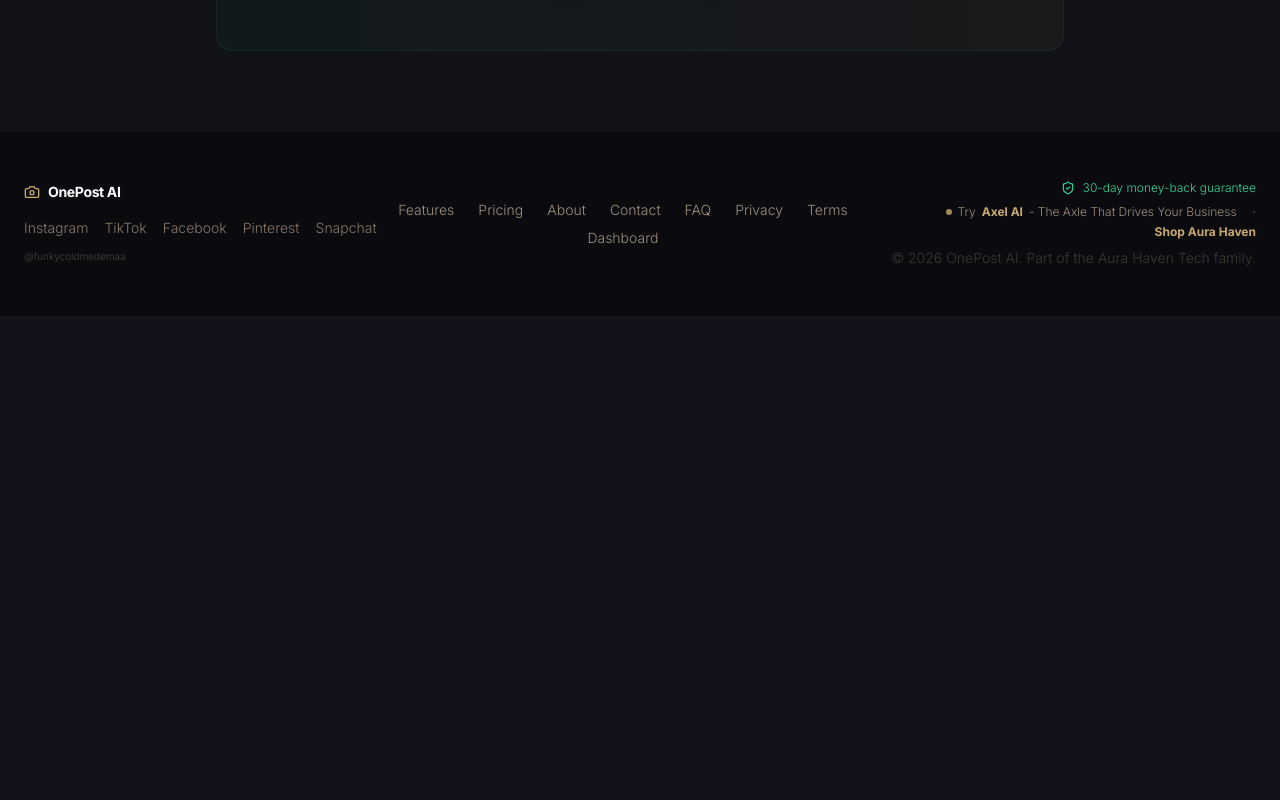
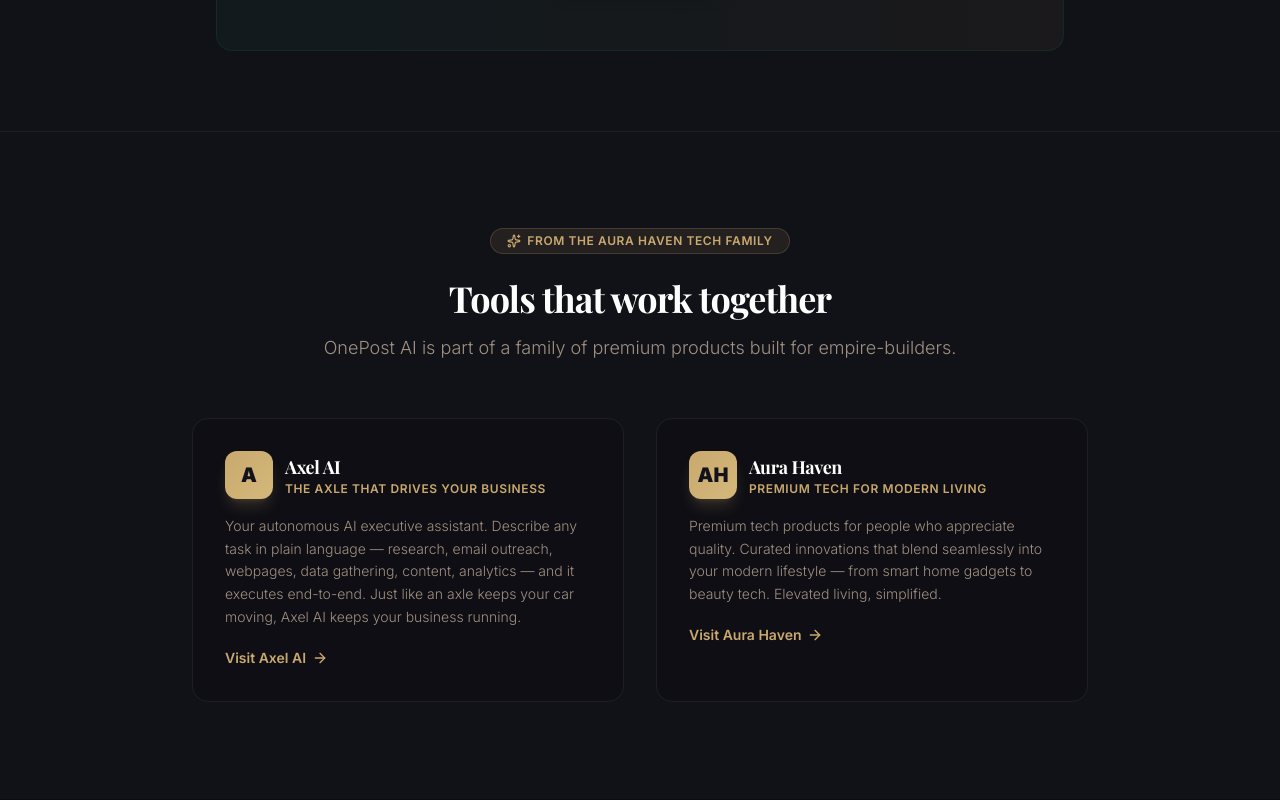
Before and after one commit to AureaHavenTech/OnePostAi, a Next.js app: page / in a window 1280 px wide. Shown: the part 4080-4880 px from the top of the page. Before the commit the page ends 4396 px from the top, so only its background shows below. Built offline with nearby package versions, Linux system fonts and the light colour scheme; a web font is replaced by a local one.

Commit message:
Fix landing page: logo as hero centerpiece + cross-promotion with correct Axel AI/Aura Haven descriptions

```diff
--- a/src/app/page.tsx
+++ b/src/app/page.tsx
@@ -335,6 +335,73 @@
         </div>
       </section>
 
+      {/* Cross-Promotion — Axel AI & Aura Haven */}
+      <section className="py-24 border-t border-[#1e1e2a] bg-[#0a0a0f]/10 relative">
+        <div className="max-w-6xl mx-auto px-6">
+          <div className="text-center max-w-3xl mx-auto mb-14">
+            <span className="inline-flex items-center rounded-full px-4 py-1 text-xs font-semibold bg-[#c9a96e]/10 text-[#c9a96e] border border-[#c9a96e]/20 mb-6 tracking-wider uppercase">
+              <Sparkles className="h-3.5 w-3.5 mr-1.5 text-[#c9a96e]" />
+              From the Aura Haven Tech Family
+            </span>
+            <h2 className="text-3xl md:text-4xl font-bold tracking-tight text-white">Tools that work together</h2>
+            <p className="mt-4 text-slate-400 text-lg">OnePost AI is part of a family of premium products built for empire-builders.</p>
+          </div>
+
+          <div className="grid md:grid-cols-2 gap-8 max-w-4xl mx-auto">
+            {/* Axel AI Card */}
+            <div className="bg-[#0a0a0f]/40 border border-[#1e1e2a] hover:border-[#c9a96e]/30 rounded-2xl p-8 transition-all duration-300 group">
+              <div className="flex items-center gap-3 mb-4">
+                <div className="w-12 h-12 rounded-xl bg-gradient-to-br from-[#c9a96e] to-[#d4b87a] flex items-center justify-center shadow-lg shadow-[#c9a96e]/20">
+                  <span className="text-xl font-black text-[#12121a]">A</span>
+                </div>
+                <div>
+                  <h3 className="text-lg font-bold text-white">Axel AI</h3>
+                  <p className="text-xs text-[#c9a96e] font-semibold tracking-wider uppercase">The Axle That Drives Your Business</p>
+                </div>
+              </div>
+              <p className="text-sm text-slate-400 leading-relaxed mb-4">
+                Your autonomous AI executive assistant. Describe any task in plain language — research, email outreach,
+                webpages, data gathering, content, analytics — and it executes end-to-end.
+                Just like an axle keeps your car moving, Axel AI keeps your business running.
+              </p>
+              <a
+                href="https://axelai.app"
+                target="_blank"
+                rel="noopener noreferrer"
+                className="inline-flex items-center gap-1.5 text-sm font-semibold text-[#c9a96e] hover:text-[#d4b87a] transition-colors group/link"
+              >
+                Visit Axel AI <ArrowRight className="h-4 w-4 group-hover/link:translate-x-0.5 transition-transform" />
+              </a>
+            </div>
+
+            {/* Aura Haven Card */}
+            <div className="bg-[#0a0a0f]/40 border border-[#1e1e2a] hover:border-[#c9a96e]/30 rounded-2xl p-8 transition-all duration-300 group">
+              <div className="flex items-center gap-3 mb-4">
+                <div className="w-12 h-12 rounded-xl bg-gradient-to-br from-[#c9a96e] to-[#d4b87a] flex items-center justify-center shadow-lg shadow-[#c9a96e]/20">
+                  <span className="text-xl font-black text-[#12121a]">AH</span>
+                </div>
+                <div>
+                  <h3 className="text-lg font-bold text-white">Aura Haven</h3>
+                  <p className="text-xs text-[#c9a96e] font-semibold tracking-wider uppercase">Premium Tech for Modern Living</p>
+                </div>
+              </div>
+              <p className="text-sm text-slate-400 leading-relaxed mb-4">
+                Premium tech products for people who appreciate quality. Curated innovations that blend seamlessly
+                into your modern lifestyle — from smart home gadgets to beauty tech. Elevated living, simplified.
+              </p>
+              <a
+                href="https://aurbhaven.shop"
+                target="_blank"
+                rel="noopener noreferrer"
+                className="inline-flex items-center gap-1.5 text-sm font-semibold text-[#c9a96e] hover:text-[#d4b87a] transition-colors group/link"
+              >
+                Visit Aura Haven <ArrowRight className="h-4 w-4 group-hover/link:translate-x-0.5 transition-transform" />
+              </a>
+            </div>
+          </div>
+        </div>
+      </section>
+
       <Footer />
     </div>
   );
```
